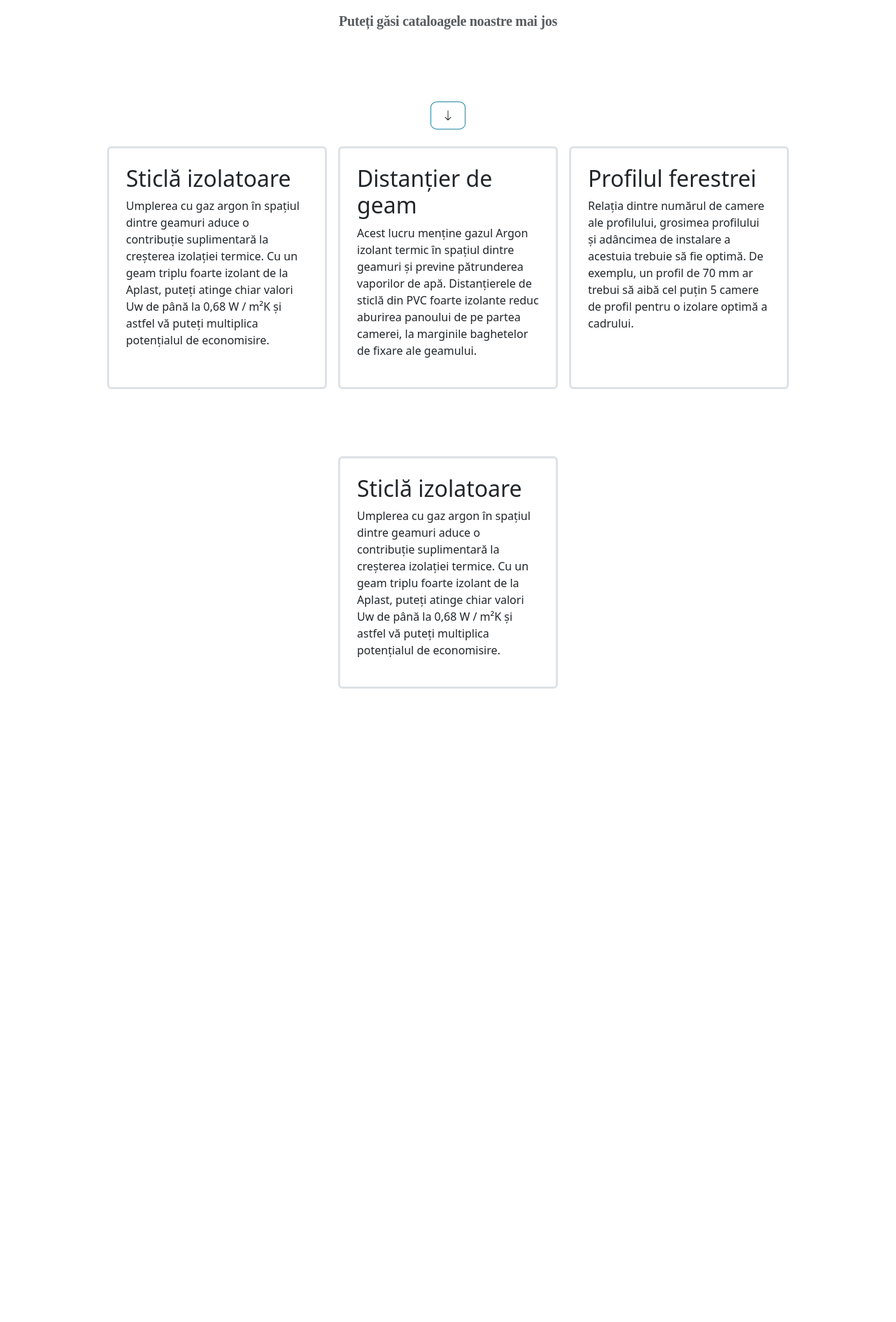
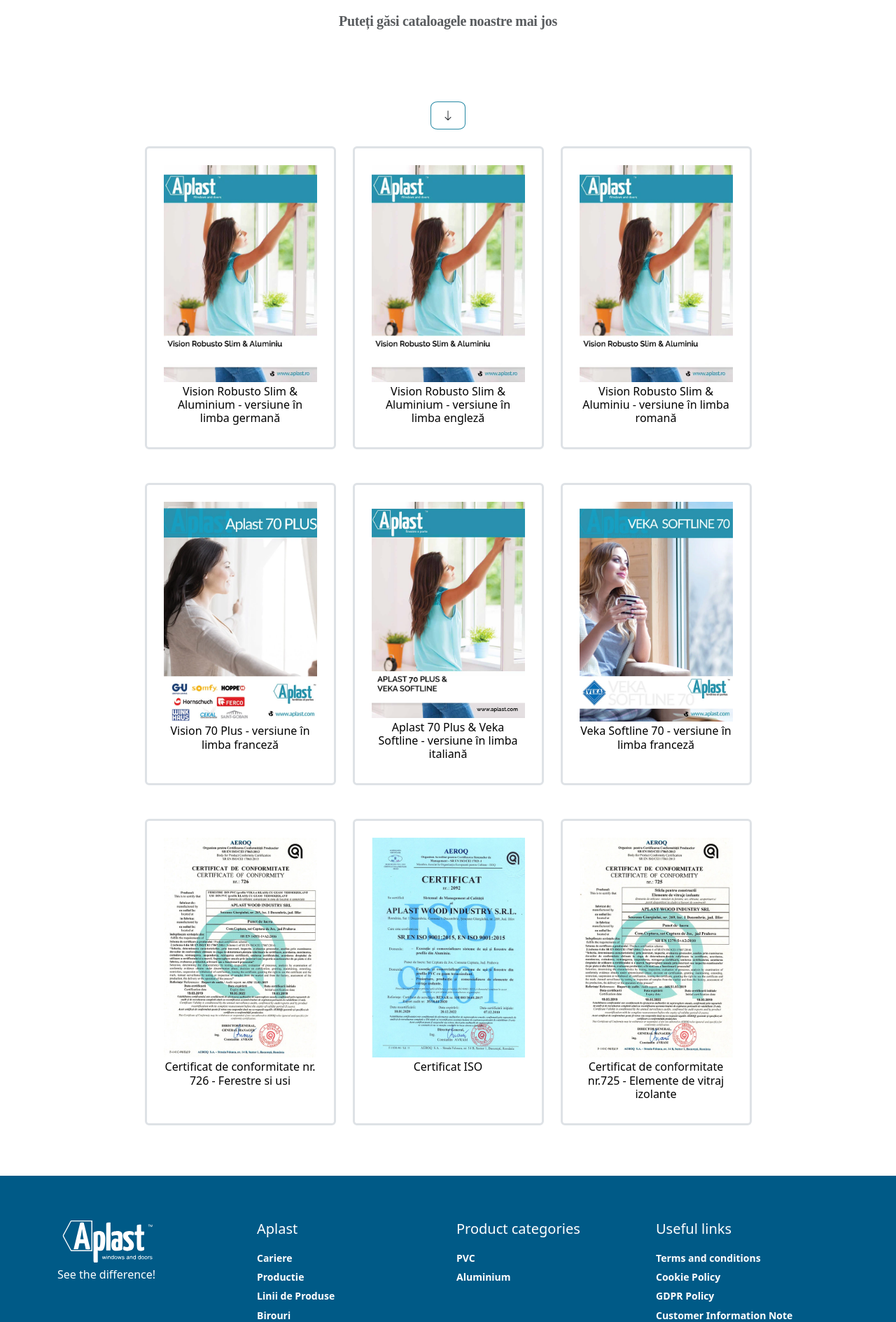
Before and after one commit to deiu25/aplast-site-configurator, a PHP site: page /downloads.php in a window 1280 px wide. Shown: the part 626-2515 px from the top of the page at 70% size. Before the commit the page ends 1610 px from the top, so only its background shows below. Run offline with PHP 8.4, Linux system fonts and the light colour scheme; some libraries are stand-ins or nearby versions.

Commit message:
download page

```diff
--- a/css/styles.css
+++ b/css/styles.css
@@ -159,3 +159,17 @@ div.footer-titles a:hover {
     align-self: start;
   }
 }
+
+/* Download */
+.download-card:hover {
+  transform: scale(1.05);
+  transition: transform .2s;
+}
+
+.download-card a {
+  text-decoration: none;
+}
+
+.download-card a h6 {
+  color: black;
+}
--- a/downloads.php
+++ b/downloads.php
@@ -20,40 +20,71 @@
     </div>
 </section>
 
-<section class="mb-5">
-    <div class="row p-4 justify-content-center g-4 bottom">
-        <div class="col-md-3 border border-3 rounded p-4 mr-3 download-card">
-            <h2>Sticlă izolatoare</h2>
-            <p>Umplerea cu gaz argon în spațiul dintre geamuri aduce o contribuție suplimentară la creșterea izolației termice. Cu un geam triplu foarte izolant de la Aplast, puteți atinge chiar valori Uw de până la 0,68 W / m²K și astfel vă puteți multiplica potențialul de economisire.</p>
-        </div>
-        <div class="col-md-3 border border-3 rounded p-4 mx-3 download-card">
-            <h2>Distanțier de geam</h2>
-            <p>Acest lucru menține gazul Argon izolant termic în spațiul dintre geamuri și previne pătrunderea vaporilor de apă. Distanțierele de sticlă din PVC foarte izolante reduc aburirea panoului de pe partea camerei, la marginile baghetelor de fixare ale geamului.</p>
-        </div>
-        <div class="col-md-3 border border-3 rounded p-4 ml-3 download-card">
-            <h2>Profilul ferestrei</h2>
-            <p>Relația dintre numărul de camere ale profilului, grosimea profilului și adâncimea de instalare a acestuia trebuie să fie optimă. De exemplu, un profil de 70 mm ar trebui să aibă cel puțin 5 camere de profil pentru o izolare optimă a cadrului.</p>
-        </div>
-    </div>
-</section>
-
 <?php
 $sectiuni = [
     [
-        'titlu' => 'Sticlă izolatoare',
-        'text' => 'Umplerea cu gaz argon în spațiul dintre geamuri aduce o contribuție suplimentară la creșterea izolației termice. Cu un geam triplu foarte izolant de la Aplast, puteți atinge chiar valori Uw de până la 0,68 W / m²K și astfel vă puteți multiplica potențialul de economisire.'
+        'img' => './download/visio-robusto-slim.webp',
+        'pdf' => './download/GE_oki-Catalog-DE-email-FINAL.pdf',
+        'titlu' => 'Vision Robusto Slim & Aluminium - versiune în limba germană'
     ],
-    // Adaugă aici mai multe înregistrări...
+    [
+        'img' => './download/visio-robusto-slim.webp',
+        'pdf' => './download/Catalog-Engleza-2021-Veka-SL70-si-Aplast-70-Plus-LowRes-Apr-2021.pdf',
+        'titlu' => 'Vision Robusto Slim & Aluminium - versiune în limba engleză'
+    ],
+    [
+        'img' => './download/visio-robusto-slim.webp',
+        'pdf' => './download/Catalog-Romania-2021-Veka-SL70-si-Aplast-70-Plus-LowRes-Apr-2021.pdf',
+        'titlu' => 'Vision Robusto Slim & Aluminiu - versiune în limba romană'
+    ],
+    [
+        'img' => './download/Catalog-Franta-2019-Aplast-70-Plus.webp',
+        'pdf' => './download/Catalog-Franta-2019-Aplast-70-Plus.pdf',
+        'titlu' => 'Vision 70 Plus - versiune în limba franceză'
+    ],
+    [
+        'img' => './download/Screenshot-2021-05-26-at-21.00.57.webp',
+        'pdf' => './download/oki-Catalog-IT-email-FINAL.pdf',
+        'titlu' => 'Aplast 70 Plus & Veka Softline - versiune în limba italiană'
+    ],
+    [
+        'img' => './download/Catalog-Franta-2019-Veka-Softline-70.webp',
+        'pdf' => './download/Catalog-Franta-2019-Veka-Softline-70.pdf',
+        'titlu' => 'Veka Softline 70 - versiune în limba franceză'
+    ],
+    [
+        'img' => './download/cer1.webp',
+        'pdf' => './download/Certificat-de-conformitate-nr.-726-Ferestre-si-usi_0001-5.pdf',
+        'titlu' => 'Certificat de conformitate nr. 726 - Ferestre si usi'
+    ],
+    [
+        'img' => './download/cer3.webp',
+        'pdf' => './download/ISO-7.pdf',
+        'titlu' => 'Certificat ISO'
+    ],
+    [
+        'img' => './download/cer2.webp',
+        'pdf' => './download/Certificat-de-conformitate-nr.725-Elemente-de-vitraj-izolante_0001-4.pdf',
+        'titlu' => 'Certificat de conformitate nr.725 - Elemente de vitraj izolante'
+    ],
 ];
 
-echo '<section class="mb-5"><div class="row p-4 justify-content-center g-4 bottom">';
+echo '<section class="mb-5 container"><div class="row p-4 justify-content-center g-4 gap-4 bottom">';
 
 foreach ($sectiuni as $sectiune) {
     echo '<div class="col-md-3 border border-3 rounded p-4 mr-3 download-card">';
-    echo '<h2>' . $sectiune['titlu'] . '</h2>';
-    echo '<p>' . $sectiune['text'] . '</p>';
+    echo '<a href="' . $sectiune['pdf'] . '" target="_blank">';
+    echo '<img src="' . $sectiune['img'] . '" class="img-fluid" alt="img">';
+    echo '<h6 class="text-center mt-1">' . $sectiune['titlu'] . '</h6>';
+    echo '</a>';
     echo '</div>';
+
 }
 
 echo '</div></section>';
 ?>
+
+<?php include "includes/footer.php"; ?>
+<!--
+5205914501642
+160.14 -->
```
Also changed, not shown: download/Catalog-Franta-2019-Aplast-70-Plus.webp (added), download/Catalog-Franta-2019-Veka-Softline-70.webp (added), download/Screenshot-2021-05-26-at-21.00.57.webp (added), download/cer1.webp (added), download/cer2.webp (added), download/cer3.webp (added), download/visio-robusto-slim.webp (added), 9 other files.
